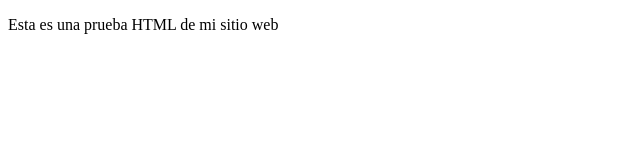
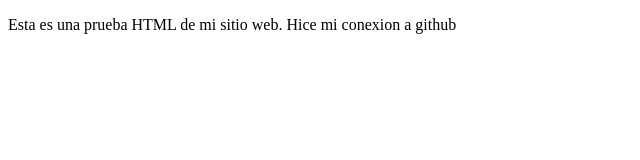
Before and after one commit to JuanJimenez2890/Platzi-Projecto-HTML, a plain HTML site: page git/index.html in a window 1280 px wide. Shown: the whole page, without its empty margins (0-640 px from the left). Drawn offline with Linux system fonts and the light colour scheme.

Commit message:
mi tercer commit

```diff
--- a/git/index.html
+++ b/git/index.html
@@ -8,7 +8,7 @@
 </head>
 <body>
     <p>
-        Esta es una prueba HTML de mi sitio web
+        Esta es una prueba HTML de mi sitio web. Hice mi conexion a github
     </p>
 
 </body>
```
